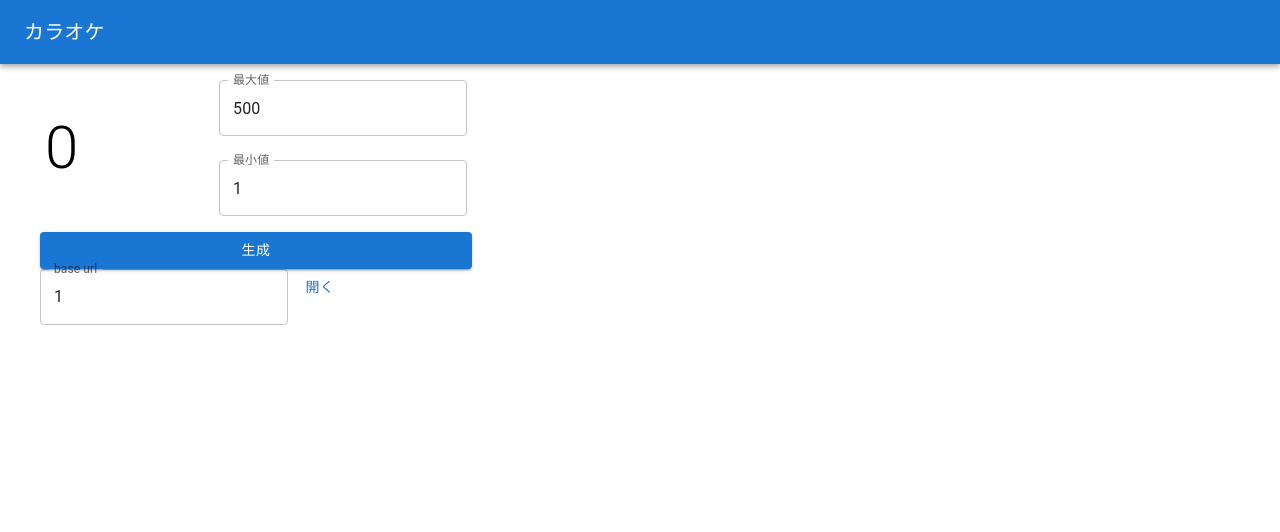
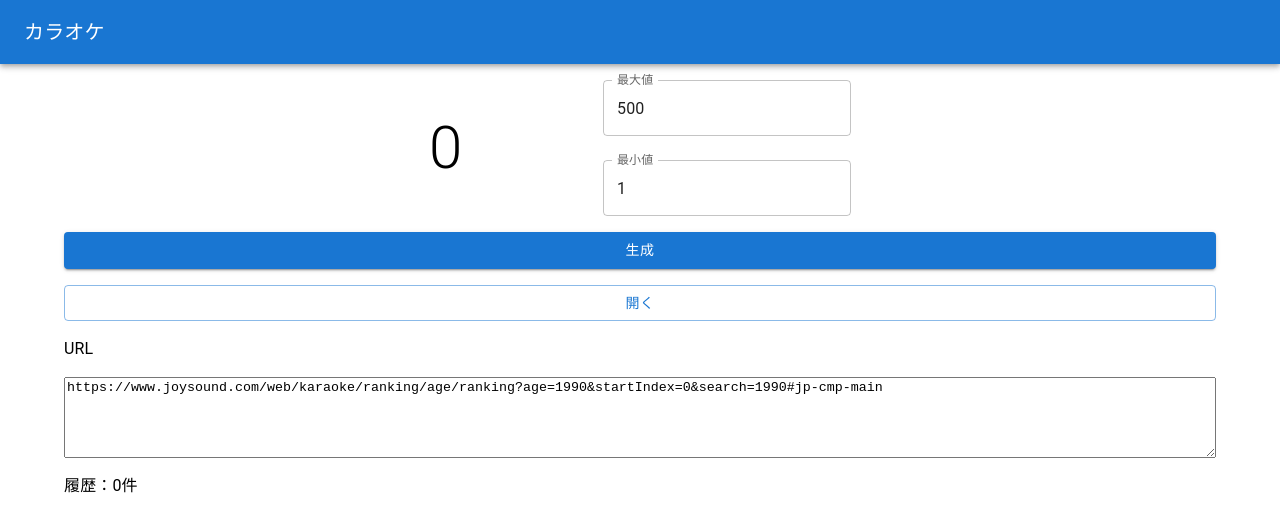
Before and after one commit to nRIONn/kara, a React (Create React App) app: page / in a window 1280 px wide. Shown: the top 532 px of the page. Built offline with nearby package versions, Linux system fonts and the light colour scheme.

Commit message:
とりあえず完成？

```diff
--- a/src/App.tsx
+++ b/src/App.tsx
@@ -1,29 +1,54 @@
-import { Box, Button, Container, Stack, TextField, Typography } from '@mui/material';
-import { useState } from 'react'
+import { Box, Button, Container, List, ListItem, Stack, TextareaAutosize, TextField, Typography } from '@mui/material';
+import { margin } from '@mui/system';
+import { useEffect, useState } from 'react'
 import Bar from './Bar';
 
 const defaultUrl = "https://www.joysound.com/web/karaoke/ranking/age/ranking?age=1990&startIndex=0&search=1990#jp-cmp-main"
 
+type History = {
+  list: {
+    number: number,
+    time: number,
+  }[]
+}
+
+// ミリ秒
+const day = 86400000
+
+/**
+ * 機能
+ * ・乱数が振れる
+ * ・リンクを出す
+ * ・履歴保存（24時間？）
+ * ・
+ * https://www.joysound.com/web/karaoke/ranking/age/ranking?age=1990&startIndex=50&search=1990#jp-cmp-main
+ */
 function App() {
   const [max, setMax] = useState(500)
   const [min, setMin] = useState(1)
   const [rand, setRand] = useState(0)
+  const [isDuplication, setDuplication] = useState(false)
+  const [history, setHistory] = useState<History>({ list: [] })
   const [url, setUrl] = useState(defaultUrl)
 
   const createRandom = () => {
-    setRand(Math.ceil(Math.random() * (max - min + 1)) + min - 1)
+    const randamNum = Math.ceil(Math.random() * (max - min + 1)) + min - 1
+    // 履歴に追加
+    setHistory({ list: [{ number: randamNum, time: new Date().getTime() }, ...history.list] })
+    // 重複確認
+    setDuplication(history.list.map(li => li.number).includes(randamNum))
+
+    setRand(randamNum)
     // 乱数の正確性確認
     // let sum = 0
     // for (let i = 0; i < 100000000; i++)
     //   sum += Math.ceil(Math.random() * (max - min + 1)) + min - 1
     // console.log(sum)
-
-    createUrl()
   }
 
   const createUrl = () => {
-    const urlObj = new URL(url)
-    const stIdx = (Math.ceil(rand / 50) - 1) * 50
+    const urlObj = new URL(defaultUrl)
+    const stIdx = (Math.floor(rand / 50)) * 50
     // start
     urlObj.search = urlObj.search.split('&').map((param) => {
       if (param.includes('startIndex')) {
@@ -33,26 +58,43 @@ function App() {
       }
     }).join('&')
     setUrl(urlObj.href)
-    console.dir(urlObj)
   }
 
-  /**
-   * 機能
-   * ・乱数が振れる
-   * ・リンクを出す
-   * ・履歴保存（24時間？）
-   * ・
-   * https://www.joysound.com/web/karaoke/ranking/age/ranking?age=1990&startIndex=50&search=1990#jp-cmp-main
-   */
+  const storeHistory = () => {
+    if (history.list.length) {
+      localStorage.setItem('karaHistory', JSON.stringify(history))
+    }
+  }
+
+  useEffect(createUrl, [rand])
+  useEffect(storeHistory, [history])
+
+  useEffect(() => {
+    // 履歴の初期取得
+    const historyJson = localStorage.getItem('karaHistory')
+    try {
+      if (historyJson) {
+        // 24時間経過してるやつを捨てる
+        const history = { list: (JSON.parse(historyJson) as History).list.filter((his) => new Date().getTime() - his.time < day) }
+        setHistory(history)
+      }
+    } catch {
+      console.error('json parse error')
+    }
+  }, [])
+
+  const historyList = history.list.map((h) => <Typography sx={{ m: '0.5rem' }} key={h.time}>{h.number}</Typography>)
+  const open = () => window.open(url)
 
   return (
     <div>
       <Bar />
-      <Container sx={{ width: '480px', m: '16px' }}>
+      <Container sx={{ maxWidth: '480px' }}>
         <Stack spacing={2} >
           <Stack spacing={3} direction="row" justifyContent="center">
             <Box alignSelf="center" width="150px">
               <Typography variant="h2">{rand}</Typography>
+              {isDuplication && <Typography color="error">※重複</Typography>}
             </Box>
             <Stack spacing={3} justifyContent="center">
               <TextField label="最大値" value={max} type="number" onChange={(e) => setMax(Number(e.target.value))} />
@@ -60,9 +102,12 @@ function App() {
             </Stack>
           </Stack>
           <Button sx={{ width: '100%' }} variant="contained" onClick={createRandom}>生成</Button>
+          <Button onClick={open} variant="outlined" >開く</Button>
+          <Typography>URL</Typography>
+          <TextareaAutosize minRows={5} value={url} onChange={(e) => setUrl(e.target.value)} />
+          <Typography>履歴：{history.list.length}件</Typography>
+          <List sx={{ display: 'flex', flexWrap: 'wrap' }}>{historyList}</List>
         </Stack>
-        <TextField label="base url" value={min} type="number" onChange={(e) => setMin(Number(e.target.value))} />
-        <Button onClick={() => window.open(url)}>開く</Button>
       </Container>
     </div >
   );
--- a/src/Bar.tsx
+++ b/src/Bar.tsx
@@ -4,7 +4,7 @@ import Toolbar from '@mui/material/Toolbar';
 import Typography from '@mui/material/Typography';
 export default function Bar() {
     return (
-        <Box sx={{ flexGrow: 1 }}>
+        <Box sx={{ flexGrow: 1, mb: "16px" }}>
             <AppBar position="static">
                 <Toolbar>
 
```
